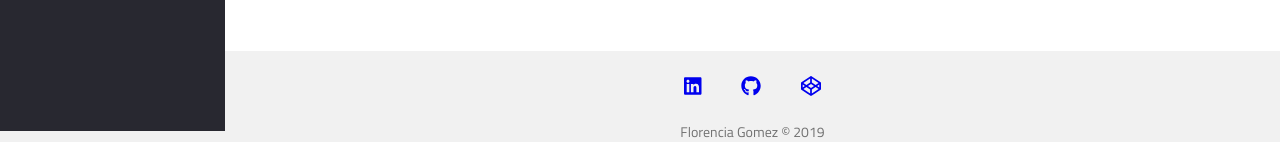
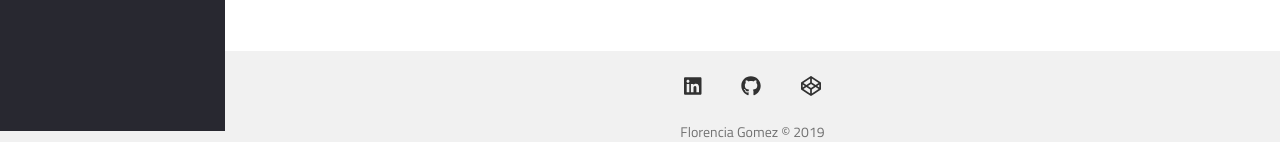
Before and after one commit to florxgomez/flor-page, a React (Create React App) app: page /contact in a window 1280 px wide. Shown: the part 669-811 px from the top of the page. Built offline with nearby package versions, Linux system fonts and the light colour scheme.

Commit message:
inline style

```diff
--- a/src/components/footer/Footer.css
+++ b/src/components/footer/Footer.css
@@ -25,7 +25,7 @@ footer {
 }
 .footer-items a:visited  {
   cursor: pointer;
-  color: #ff80ab;
+  color: #313131;
 }
 
 .footer-text {
--- a/src/components/footer/Footer.js
+++ b/src/components/footer/Footer.js
@@ -12,20 +12,30 @@ const Footer = () => (
       <div className="footer-items">
         <ul>
           <li className="footer-item">
-            <a className="footer-link"
+            <a
+              className="footer-link"
               href="https://www.linkedin.com/in/florenciaggomez/"
+              style={{ color: '#313131' }}
               target="_blank"
             >
               <FontAwesomeIcon icon={faLinkedin} />
             </a>
           </li>
           <li className="footer-item">
-            <a href="https://github.com/florxgomez" target="_blank">
+            <a
+              href="https://github.com/florxgomez"
+              target="_blank"
+              style={{ color: '#313131' }}
+            >
               <FontAwesomeIcon icon={faGithub} />
             </a>
           </li>
           <li className="footer-item">
-            <a href="https://codepen.io/greenflor_" target="_blank">
+            <a
+              href="https://codepen.io/greenflor_"
+              target="_blank"
+              style={{ color: '#313131' }}
+            >
               <FontAwesomeIcon icon={faCodepen} />
             </a>
           </li>
--- a/src/styles.css
+++ b/src/styles.css
@@ -20,10 +20,6 @@ body {
   flex: 1;
 }
 
-a:visited{
-  color: #ff80ab;
-}
-
 a[x-apple-data-detectors] {
   color: inherit !important;
   text-decoration: none !important;
```
